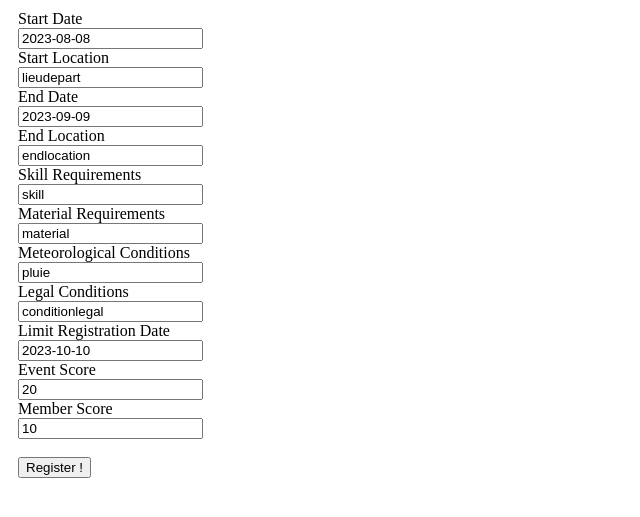
After one commit to TommyPREEL/SocialSport, a PHP site: page /front/views/v_event_create.php in a window 1280 px wide. The commit adds this page. Shown: the top 517 px of the page, without its empty margins (0-640 px from the left). Run offline with PHP 8.4, Linux system fonts and the light colour scheme.

Commit message:
login & create event

```diff
--- /dev/null
+++ b/src/front/views/v_event_create.php
@@ -0,0 +1,27 @@
+<div style="display: flex; flex-direction: column; max-width: 200px; margin: 10px;">
+    <form action="index.php?controller=users&action=createEvent" method="post">
+        Start Date
+        <input type="datetime" placeholder="Start Date" name="start_date" value="2023-08-08"/><br>
+        Start Location
+        <input type="text" placeholder="Start Location" name="start_location" value="lieudepart"/><br>
+        End Date
+        <input type="datetime" placeholder="End Date" name="end_date" value="2023-09-09"/><br>
+        End Location
+        <input type="text" placeholder="End Location" name="end_location" value="endlocation"/><br>
+        Skill Requirements
+        <input type="text" placeholder="Skill Requirements" name="skill_requirements" value="skill"/><br>
+        Material Requirements
+        <input type="text" placeholder="Material Requirements" name="material_requirements" value="material"/><br>
+        Meteorological Conditions
+        <input type="text" placeholder="Meteorological Conditions" name="meteorological_conditions" value="pluie"/><br>
+        Legal Conditions
+        <input type="text" placeholder="Legal Conditions" name="legal_conditions" value="conditionlegal"/><br>
+        Limit Registration Date
+        <input type="datetime" placeholder="Limit Registration Date" name="limit_registration_date" value="2023-10-10"/><br>
+        Event Score
+        <input type="number" placeholder="Event Score" name="event_score" value="20"/><br>
+        Member Score
+        <input type="number" placeholder="Member Score" name="member_score" value="10"/><br><br>
+        <button type="submit" name="submit">Register !</button>
+    </form>
+</div>
--- /dev/null
+++ b/src/front/views/v_events_list.php
@@ -0,0 +1,3 @@
+<?php
+
+?>
--- a/src/front/views/v_header.php
+++ b/src/front/views/v_header.php
@@ -1,4 +1,6 @@
 <div>
+    <a href="index.php?controller=events&action=showEventsListPage">All events</a>
+    <a href="index.php?controller=events&action=showEventCreatePage">Create a new event</a>
     <a href="index.php?controller=users&action=showLoginPage">Log In</a>
     <a href="index.php?controller=users&action=showRegisterPage">Register</a>
 </div>
--- a/src/front/views/v_login.php
+++ b/src/front/views/v_login.php
@@ -1,9 +1,9 @@
 <div style="display: flex; flex-direction: column; max-width: 200px; margin: 10px;">
-    <form>
+    <form action="index.php?controller=users&action=login" method="post">
         Username
         <input type="text" placeholder="Username" name="username"/><br>
         Password
-        <input type="password" placeholder="Password" name="password"/><br>
+        <input type="password" placeholder="Password" name="password"/><br><br>
+        <button type="submit" name="submit">Log In !</button>
     </form>
-    <button type="submit" name="submit">Register !</button>
 </div>
--- a/src/index.php
+++ b/src/index.php
@@ -8,6 +8,7 @@
   require_once("./bdd/class/Database.php");
   include("./front/views/v_header.php");
   include("./front/views/v_main.php");
+  session_start();
   ?>
 </head>
 <body>
```
Also changed, not shown: src/bdd/class/Database.php (+29 -3 lines), src/front/controllers/c_events.php (+87 -7 lines), src/front/controllers/c_users.php (+14 -0 lines), src/front/views/v_event_details.php (added).
